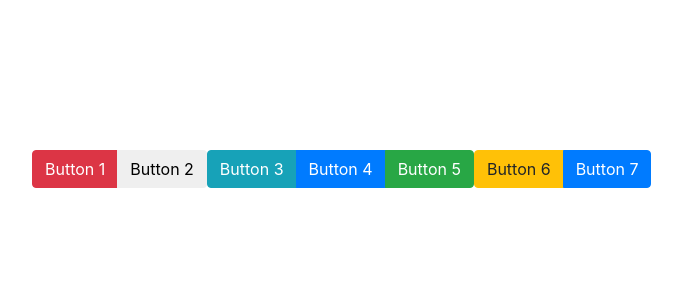
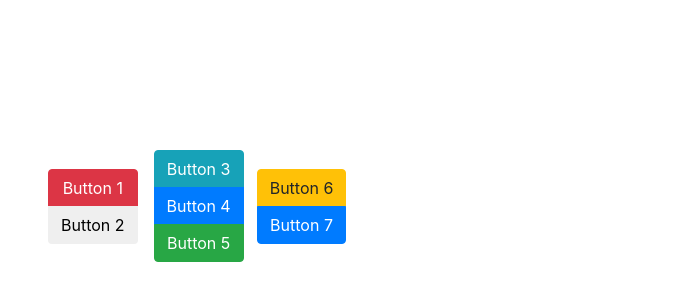
Before and after one commit to flavicrisan92/BootstrapTutorial, a plain HTML site: page BootstrapDemo/index.html in a window 1280 px wide. Shown: the part 234-534 px from the top of the page, without its empty margins (38-720 px from the left). Drawn offline with nearby package versions, Linux system fonts and the light colour scheme.

Commit message:
btn-vertical

```diff
--- a/BootstrapDemo/index.html
+++ b/BootstrapDemo/index.html
@@ -18,16 +18,16 @@
             <div class="col-xs-12">
                 <br />
                 <div class="btn-toolbar">
-                    <div class="btn-group">
+                    <div class="btn-group-vertical btn-lg">
                         <button class="btn btn-danger">Button 1</button>
                         <button class="btn btn">Button 2</button>
                     </div>
-                    <div class="btn-group">
+                    <div class="btn-group-vertical btn-md">
                         <button class="btn btn-info">Button 3</button>
                         <button class="btn btn-primary">Button 4</button>
                         <button class="btn btn-success">Button 5</button>
                     </div>
-                    <div class="btn-group">
+                    <div class="btn-group-vertical btn">
                         <button class="btn btn-warning">Button 6</button>
                         <button class="btn btn-primary">Button 7</button>
                     </div>
```
